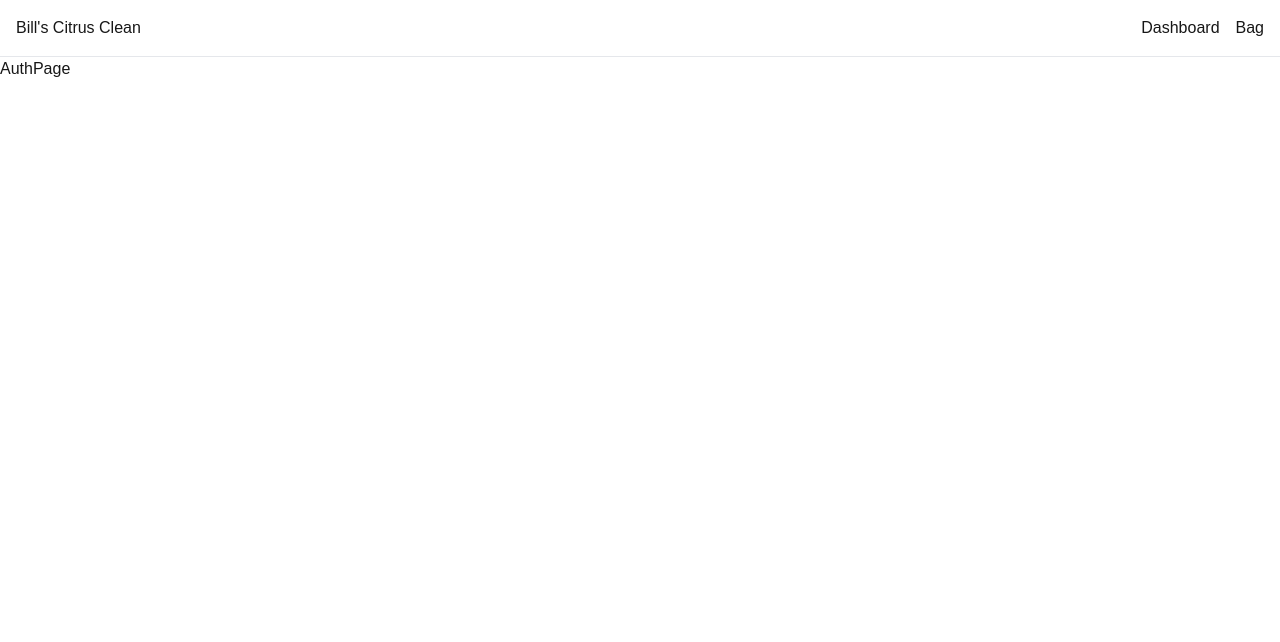
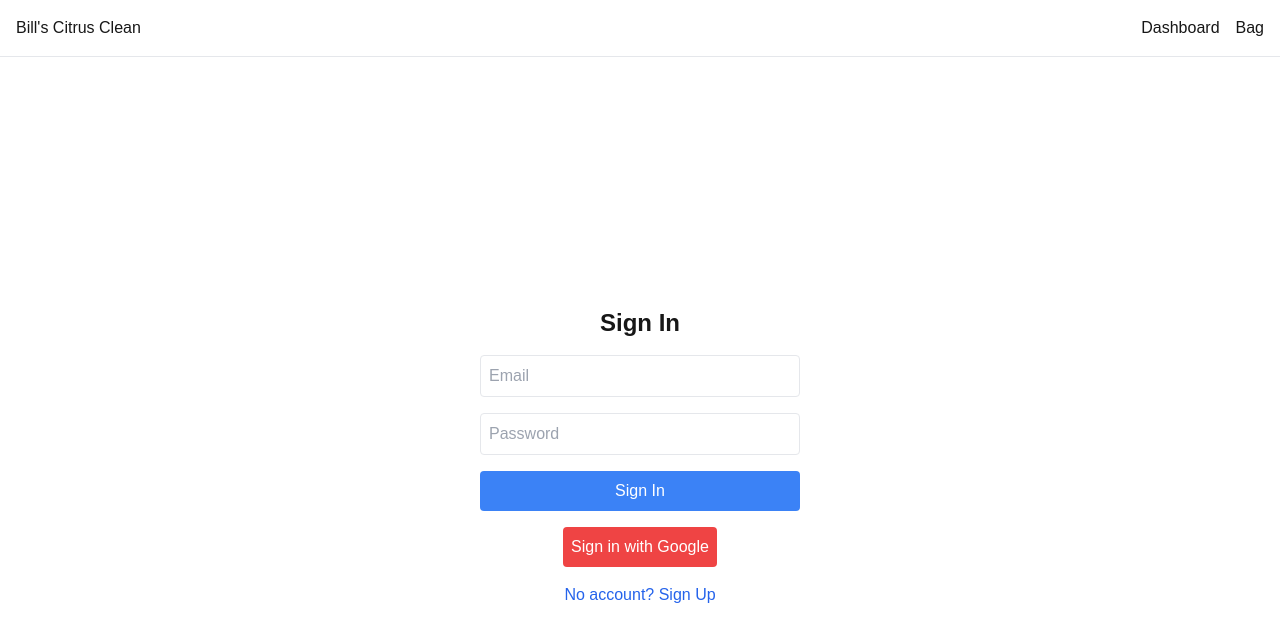
Before and after one commit to nexxdevv/bills-citrus-clean, a Next.js app: page /auth in a window 1280 px wide. Shown: the top 642 px of the page. Built offline with nearby package versions, Linux system fonts and the light colour scheme; no server answers.

Commit message:
add login, sign up, google authentication

```diff
--- a/app/auth/page.jsx
+++ /dev/null
@@ -1,9 +0,0 @@
-import React from 'react'
-
-const AuthPage = () => {
-  return (
-    <div>AuthPage</div>
-  )
-}
-
-export default AuthPage
--- /dev/null
+++ b/app/auth/page.tsx
@@ -0,0 +1,82 @@
+"use client"
+
+import { useState, useEffect } from "react"
+import { useAuth } from "@/context/AuthContext"
+import { useRouter } from "next/navigation"
+
+export default function AuthPage() {
+  const { login, register, loginWithGoogle, user } = useAuth()
+  const [isRegistering, setIsRegistering] = useState(false)
+  const [email, setEmail] = useState("")
+  const [password, setPassword] = useState("")
+  const [name, setName] = useState("")
+
+  const router = useRouter()
+
+  useEffect(() => {
+    if (user) {
+      router.push("/dashboard")
+    }
+  }, [user, router])
+
+  const handleSubmit = async (e: React.FormEvent) => {
+    e.preventDefault()
+    if (isRegistering) {
+      await register(name, email, password)
+      router.push("/dashboard")
+    } else {
+      await login(email, password)
+      router.push("/dashboard")
+    }
+  }
+
+  return (
+    <div className="flex flex-col items-center justify-center min-h-screen p-4">
+      <h1 className="text-2xl font-bold mb-4">
+        {isRegistering ? "Sign Up" : "Sign In"}
+      </h1>
+      <form onSubmit={handleSubmit} className="flex flex-col w-80 space-y-4">
+        {isRegistering && (
+          <input
+            type="text"
+            placeholder="Name"
+            value={name}
+            onChange={(e) => setName(e.target.value)}
+            className="p-2 border rounded"
+          />
+        )}
+        <input
+          type="email"
+          placeholder="Email"
+          value={email}
+          onChange={(e) => setEmail(e.target.value)}
+          className="p-2 border rounded"
+        />
+        <input
+          type="password"
+          placeholder="Password"
+          value={password}
+          onChange={(e) => setPassword(e.target.value)}
+          className="p-2 border rounded"
+        />
+        <button type="submit" className="p-2 bg-blue-500 text-white rounded">
+          {isRegistering ? "Register" : "Sign In"}
+        </button>
+      </form>
+      <button
+        onClick={loginWithGoogle}
+        className="mt-4 p-2 bg-red-500 text-white rounded"
+      >
+        Sign in with Google
+      </button>
+      <p
+        className="mt-4 cursor-pointer text-blue-600"
+        onClick={() => setIsRegistering(!isRegistering)}
+      >
+        {isRegistering
+          ? "Already have an account? Sign In"
+          : "No account? Sign Up"}
+      </p>
+    </div>
+  )
+}
--- a/app/dashboard/page.jsx
+++ b/app/dashboard/page.jsx
@@ -1,8 +1,12 @@
-import React from 'react'
+import React from "react"
+import DashboardContent from "@/components/DashboardContent"
 
 const DashboardPage = () => {
   return (
-    <div>DashboardPage</div>
+    <div>
+      <h1>Dashboard</h1>
+      <DashboardContent />
+    </div>
   )
 }
 
--- a/app/layout.tsx
+++ b/app/layout.tsx
@@ -1,24 +1,26 @@
-import type { Metadata } from "next";
-import "./globals.css";
-import Header from "@/components/Header";
-
+import type { Metadata } from "next"
+import "./globals.css"
+import Header from "@/components/Header"
+import { AuthProvider } from "@/context/AuthContext"
 
 export const metadata: Metadata = {
   title: "Bill's Citrus Clean",
-  description: "Generated by create next app",
-};
+  description: "Generated by create next app"
+}
 
 export default function RootLayout({
-  children,
+  children
 }: Readonly<{
-  children: React.ReactNode;
+  children: React.ReactNode
 }>) {
   return (
     <html lang="en">
       <body>
-        <Header />
-        {children}
+        <AuthProvider>
+          <Header />
+          {children}
+        </AuthProvider>
       </body>
     </html>
-  );
+  )
 }
--- /dev/null
+++ b/components/DashboardContent.tsx
@@ -0,0 +1,27 @@
+'use client';
+
+import { useAuth } from '@/context/AuthContext';
+import { useRouter } from 'next/navigation';
+import { useEffect } from 'react';
+
+export default function DashboardContent() {
+  const { user, loginWithGoogle, logout } = useAuth();
+  const router = useRouter();
+
+  useEffect(() => {
+    if (!user) {
+      router.push('/auth');
+    }
+  }, [user, router]);
+
+  if (!user) {
+    return null; // Prevent rendering before redirect
+  }
+
+  return (
+    <div>
+      <p>Welcome, {user.name}</p>
+      <button onClick={logout}>Logout</button>
+    </div>
+  );
+}
--- /dev/null
+++ b/context/AuthContext.tsx
@@ -0,0 +1,119 @@
+"use client"
+
+import {
+  createContext,
+  useContext,
+  useState,
+  useEffect,
+  ReactNode
+} from "react"
+import { auth, db, googleProvider } from "@/lib/firebase"
+import {
+  createUserWithEmailAndPassword,
+  signInWithEmailAndPassword,
+  signOut,
+  signInWithPopup,
+  onAuthStateChanged,
+  User as FirebaseUser
+} from "firebase/auth"
+import { doc, setDoc, getDoc } from "firebase/firestore"
+
+interface User {
+  uid: string
+  name: string
+  email: string
+  role: "user" | "admin"
+  orders: any[]
+}
+
+interface AuthContextType {
+  user: User | null
+  loading: boolean
+  login: (email: string, password: string) => Promise<void>
+  register: (name: string, email: string, password: string) => Promise<void>
+  loginWithGoogle: () => Promise<void>
+  logout: () => Promise<void>
+}
+
+const AuthContext = createContext<AuthContextType | null>(null)
+
+export function AuthProvider({ children }: { children: ReactNode }) {
+  const [user, setUser] = useState<User | null>(null)
+  const [loading, setLoading] = useState(true)
+
+  useEffect(() => {
+    const unsubscribe = onAuthStateChanged(
+      auth,
+      async (firebaseUser: FirebaseUser | null) => {
+        if (firebaseUser) {
+          const userDoc = await getDoc(doc(db, "users", firebaseUser.uid))
+          if (userDoc.exists()) {
+            setUser(userDoc.data() as User)
+          } else {
+            setUser(null)
+          }
+        } else {
+          setUser(null)
+        }
+        setLoading(false)
+      }
+    )
+
+    return () => unsubscribe()
+  }, [])
+
+  const register = async (name: string, email: string, password: string) => {
+    const { user } = await createUserWithEmailAndPassword(auth, email, password)
+    const newUser: User = {
+      uid: user.uid,
+      name,
+      email,
+      role: "user",
+      orders: []
+    }
+    await setDoc(doc(db, "users", user.uid), newUser)
+    setUser(newUser)
+  }
+
+  const login = async (email: string, password: string) => {
+    const { user } = await signInWithEmailAndPassword(auth, email, password)
+    const userDoc = await getDoc(doc(db, "users", user.uid))
+    if (userDoc.exists()) {
+      setUser(userDoc.data() as User)
+    }
+  }
+
+  const loginWithGoogle = async () => {
+    const { user } = await signInWithPopup(auth, googleProvider)
+    const userDoc = await getDoc(doc(db, "users", user.uid))
+
+    if (!userDoc.exists()) {
+      const newUser: User = {
+        uid: user.uid,
+        name: user.displayName || "",
+        email: user.email || "",
+        role: "user",
+        orders: []
+      }
+      await setDoc(doc(db, "users", user.uid), newUser)
+      setUser(newUser)
+    } else {
+      setUser(userDoc.data() as User)
+    }
+  }
+
+  const logout = async () => {
+    await signOut(auth)
+    setUser(null)
+  }
+
+  return (
+    <AuthContext.Provider
+      value={{ user, loading, login, register, loginWithGoogle, logout }}
+    >
+      {children}
+    </AuthContext.Provider>
+  )
+}
+
+export const useAuth = () => useContext(AuthContext) as AuthContextType
--- a/lib/firebase.ts
+++ b/lib/firebase.ts
@@ -1,5 +1,5 @@
 import { initializeApp } from "firebase/app"
-import { getAuth } from "firebase/auth"
+import { getAuth, GoogleAuthProvider } from "firebase/auth"
 import { getFirestore } from "firebase/firestore"
 
 const firebaseConfig = {
@@ -15,4 +15,6 @@ const app = initializeApp(firebaseConfig)
 const auth = getAuth(app)
 const db = getFirestore(app)
 
-export { app, auth, db }
+const googleProvider = new GoogleAuthProvider();
+
+export { app, auth, db, googleProvider }
```
